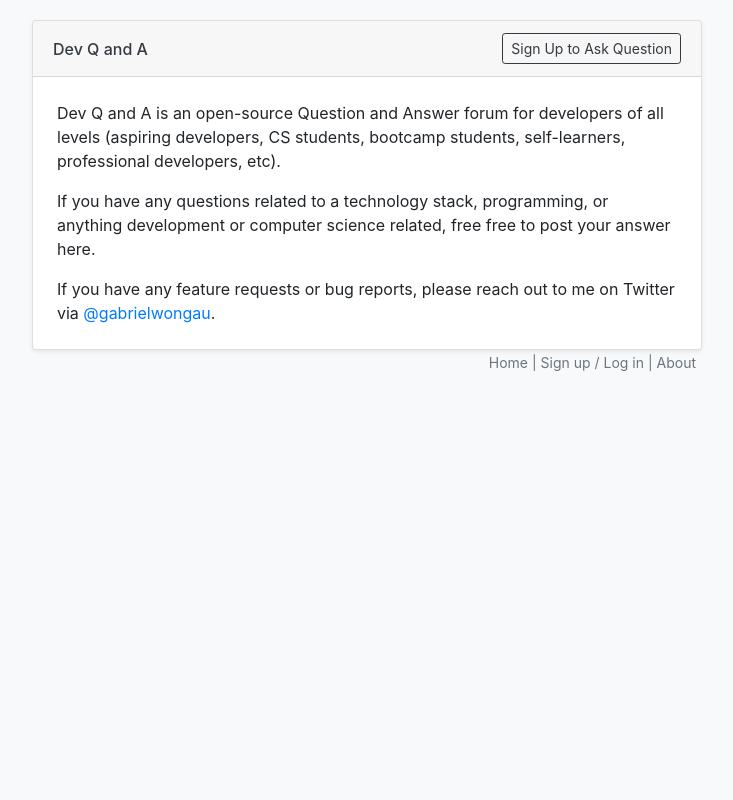
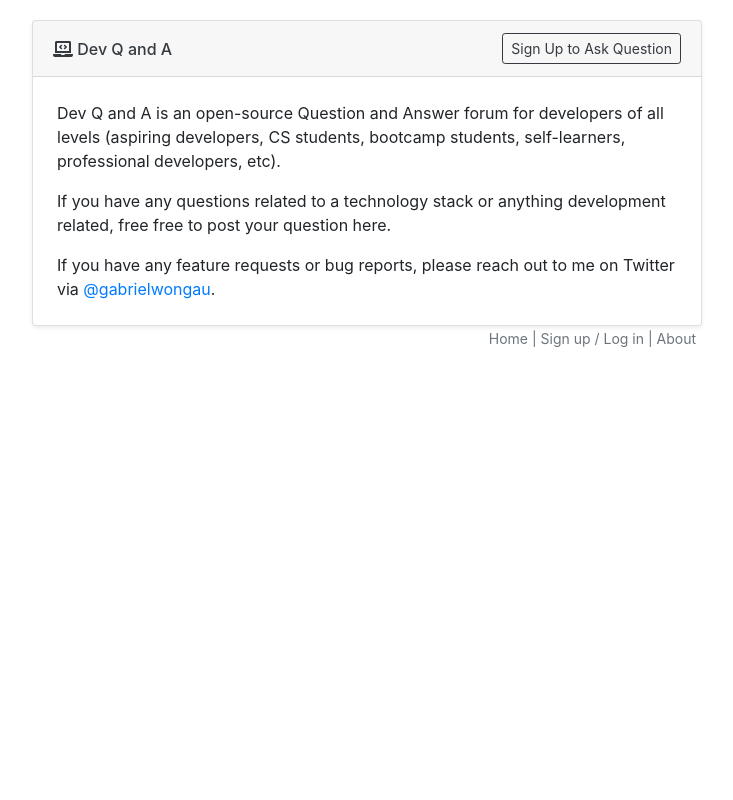
Before and after one commit to GabrielWongAu/DevQandA, a Django app: page /about/ in a window 1280 px wide. Shown: the whole page, without its empty margins (273-1006 px from the left). Run offline with Django 3.2, Linux system fonts and the light colour scheme; some libraries are stand-ins or nearby versions.

Commit message:
Updated background colour to white and added in computer icon

```diff
--- a/templates/about.html
+++ b/templates/about.html
@@ -2,6 +2,6 @@
 
 {% block content %}
 <p>Dev Q and A is an open-source Question and Answer forum for developers of all levels (aspiring developers, CS students, bootcamp students, self-learners, professional developers, etc).</p>
-<p>If you have any questions related to a technology stack, programming, or anything development or computer science related, free free to post your answer here.</p>
+<p>If you have any questions related to a technology stack or anything development related, free free to post your question here.</p>
 <p>If you have any feature requests or bug reports, please reach out to me on Twitter via <a href="https://twitter.com/gabrielwongau" target="_blank">@gabrielwongau</a>.</p>
 {% endblock %}
--- a/templates/base.html
+++ b/templates/base.html
@@ -5,17 +5,20 @@
         <meta name="viewport" content="width=device-width, initial-scale=1">
         <link rel="stylesheet" href="https://stackpath.bootstrapcdn.com/bootstrap/4.4.1/css/bootstrap.min.css" integrity="sha384-Vkoo8x4CGsO3+Hhxv8T/Q5PaXtkKtu6ug5TOeNV6gBiFeWPGFN9MuhOf23Q9Ifjh" crossorigin="anonymous">
         <link rel="stylesheet" href="{% static 'style.css' %}">
+        <link rel="stylesheet" href="https://cdnjs.cloudflare.com/ajax/libs/font-awesome/5.15.1/css/all.min.css">
+        <link rel="stylesheet" href="https://cdnjs.cloudflare.com/ajax/libs/font-awesome/5.15.1/css/fontawesome.min.css">
         <script src="https://cdn.jsdelivr.net/npm/axios/dist/axios.min.js"></script>
         <script src="https://cdn.jsdelivr.net/npm/vue"></script>
         <!-- development version, includes helpful console warnings -->
         <!-- <script src="https://cdn.jsdelivr.net/npm/vue/dist/vue.js"></script> -->
-        <title>{% block title %}Dev QandA - An open-source Q&A forum for developers{% endblock %}</title>
+        <title>{% block title %}Dev Q and A - An open-source Q&A forum for developers{% endblock %}</title>
     </head>
-    <body class="bg-light">
+    <body class="bg-white">
         <div class="container" style="max-width:700">
             <div class="card shadow-sm" style="margin-top: 20px">
                 <div class="card-header">
                     <h6 style="margin-bottom: 0; margin-top: 7; display: inline-block">
+                        <a href="/" class="text-dark"><i class="fas fa-laptop-code"></i></a>
                         <a href="/" class="text-dark">Dev Q and A
                             {% if not current_user.is_authenticated %}
                             <span class="site-title-second-half"></span>
```
